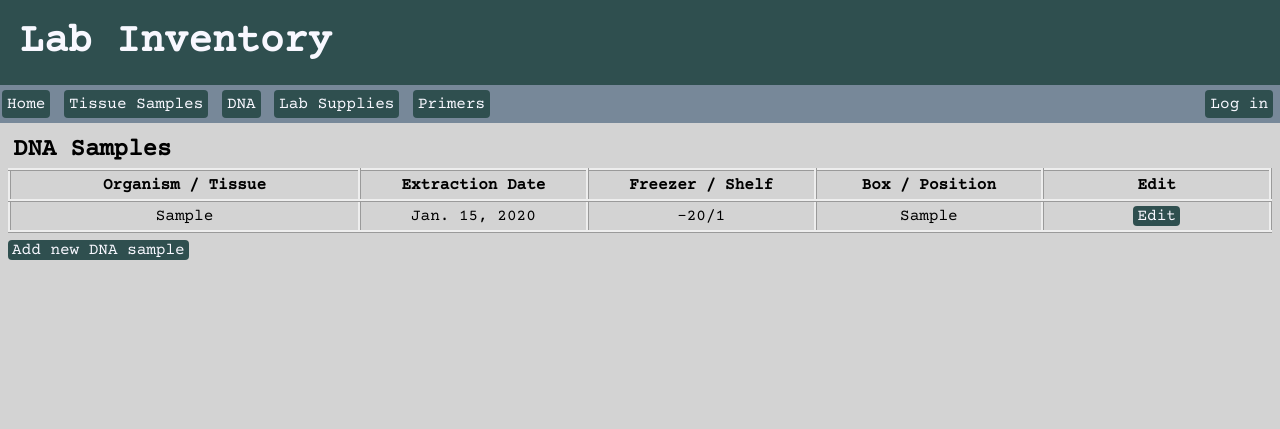
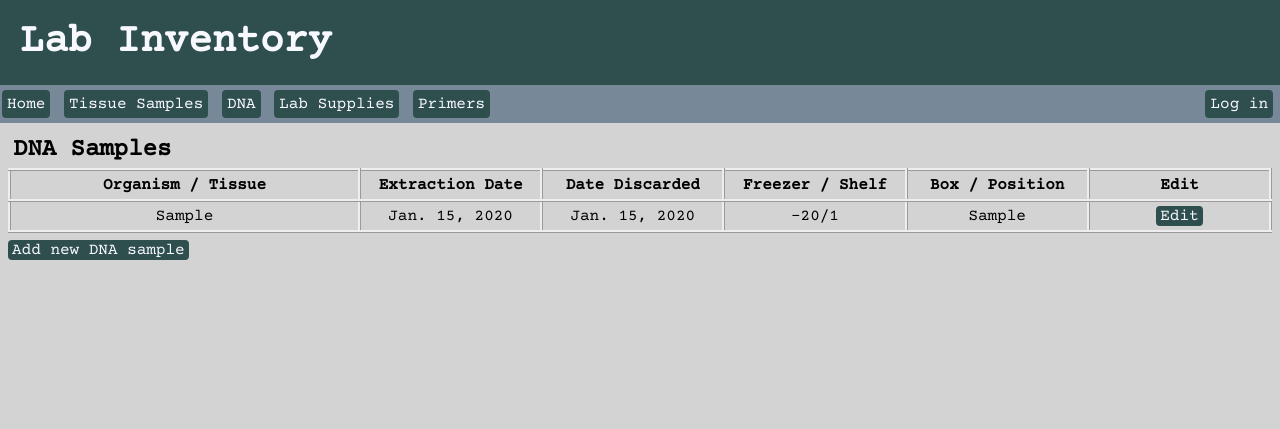
Before and after one commit to alinasansevich/lab-inventory, a Django app: page /dna/ in a window 1280 px wide. Shown: the top 429 px of the page. Run offline with Django 3.2, Linux system fonts and the light colour scheme; tables that the repository leaves empty hold one stand-in row (values such as "Sample post").

Commit message:
Added date_discarded field to all models and updated all corresponding templates.

```diff
--- a/lab_inventory/models.py
+++ b/lab_inventory/models.py
@@ -28,6 +28,7 @@ class Tissue(models.Model):
     ]
     tissue_info = models.CharField(max_length=200)
     date_received = models.DateField(auto_now=False)
+    date_discarded = models.DateField(auto_now=False, null=True, blank=True)
     stored_freezer = models.CharField(max_length=21, choices=storage_choices)
     stored_box = models.CharField(max_length=9)
 
@@ -58,6 +59,7 @@ class DNA(models.Model):
     ]
     tissue_info = models.ForeignKey(Tissue, on_delete=models.PROTECT)
     extraction_date = models.DateField(auto_now=False)
+    date_discarded = models.DateField(auto_now=False, null=True, blank=True)
     stored_freezer = models.CharField(max_length=21, choices=storage_choices)
     stored_box = models.CharField(max_length=9)
 
@@ -92,6 +94,7 @@ class Supply(models.Model):
     purchase_order = models.IntegerField(validators=[MinValueValidator(limit_value=0),])
     date_received = models.DateField(auto_now=False)
     date_opened = models.DateField(auto_now=False, null=True, blank=True)
+    date_discarded = models.DateField(auto_now=False, null=True, blank=True)
     stored_freezer = models.CharField(max_length=21, choices=storage_choices)
 
     class Meta:
@@ -127,6 +130,7 @@ class Primer(models.Model):
     purchase_order = models.IntegerField(validators=[MinValueValidator(limit_value=0),])
     date_received = models.DateField(auto_now=False)
     date_opened = models.DateField(auto_now=False, null=True, blank=True)
+    date_discarded = models.DateField(auto_now=False, null=True, blank=True)
     stored_freezer = models.CharField(max_length=21, choices=storage_choices)
     stored_box = models.CharField(max_length=9)
 
--- a/lab_inventory/templates/lab_inventory/dna.html
+++ b/lab_inventory/templates/lab_inventory/dna.html
@@ -12,6 +12,7 @@
         <tr>
           <th>Organism / Tissue</th>
           <th>Extraction Date</th>
+          <th>Date Discarded</th>
           <th>Freezer / Shelf</th>
           <th>Box / Position</th>
           <th>Edit</th>
@@ -20,6 +21,7 @@
         <tr>
           <td>{{ item.tissue_info }}</td>
           <td>{{ item.extraction_date }}</td>
+          <td>{{ item.date_discarded }}</td>
           <td>{{ item.stored_freezer }}</td>
           <td>{{ item.stored_box }}</td>
           <td><a class="btns" href="{% url 'lab_inventory:edit_dna' item.id %}">Edit</a></td>
--- a/lab_inventory/templates/lab_inventory/primers.html
+++ b/lab_inventory/templates/lab_inventory/primers.html
@@ -15,6 +15,7 @@
         <th>Purchase Order</th>
         <th>Date Received</th>
         <th>Date Opened</th>
+        <th>Date Discarded</th>
         <th>Freezer / Shelf</th>
         <th>Box / Position</th>
         <th>Edit</th>
@@ -26,6 +27,7 @@
         <td>{{ item.purchase_order }}</td>
         <td>{{ item.date_received }}</td>
         <td>{{ item.date_opened }}</td>
+        <td>{{ item.date_discarded }}</td>
         <td>{{ item.stored_freezer }}</td>
         <td>{{ item.stored_box }}</td>
         <td><a class="btns" href="{% url 'lab_inventory:edit_primer' item.id %}">Edit</a></td>
--- a/lab_inventory/templates/lab_inventory/supplies.html
+++ b/lab_inventory/templates/lab_inventory/supplies.html
@@ -14,6 +14,7 @@
           <th>Purchase Order</th>
           <th>Date Received</th>
           <th>Date Opened</th>
+          <th>Date Discarded</th>
           <th>Freezer / Shelf</th>
           <th>Edit</th>
         </tr>
@@ -23,6 +24,7 @@
           <td>{{ item.purchase_order }}</td>
           <td>{{ item.date_received }}</td>
           <td>{{ item.date_opened }}</td>
+          <td>{{ item.date_discarded }}</td>
           <td>{{ item.stored_freezer }}</td>
           <td><a class="btns" href="{% url 'lab_inventory:edit_supplies' item.id %}">Edit</a></td>
         </tr>
--- a/lab_inventory/templates/lab_inventory/tissues.html
+++ b/lab_inventory/templates/lab_inventory/tissues.html
@@ -12,6 +12,7 @@
         <tr>
           <th>Organism / Tissue</th>
           <th>Date Received</th>
+          <th>Date Discarded</th>
           <th>Freezer / Shelf</th>
           <th>Box</th>
           <th>Edit</th>
@@ -20,6 +21,7 @@
         <tr>
           <td>{{ item.tissue_info }}</td>
           <td>{{ item.date_received }}</td>
+          <td>{{ item.date_discarded }}</td>
           <td>{{ item.stored_freezer }}</td>
           <td>{{ item.stored_box }}</td>
           <td><a class="btns" href="{% url 'lab_inventory:edit_tissue' item.id %}">Edit</a></td>
```
Also changed, not shown: lab_inventory/migrations/0005_auto_20210914_1838.py (added).
